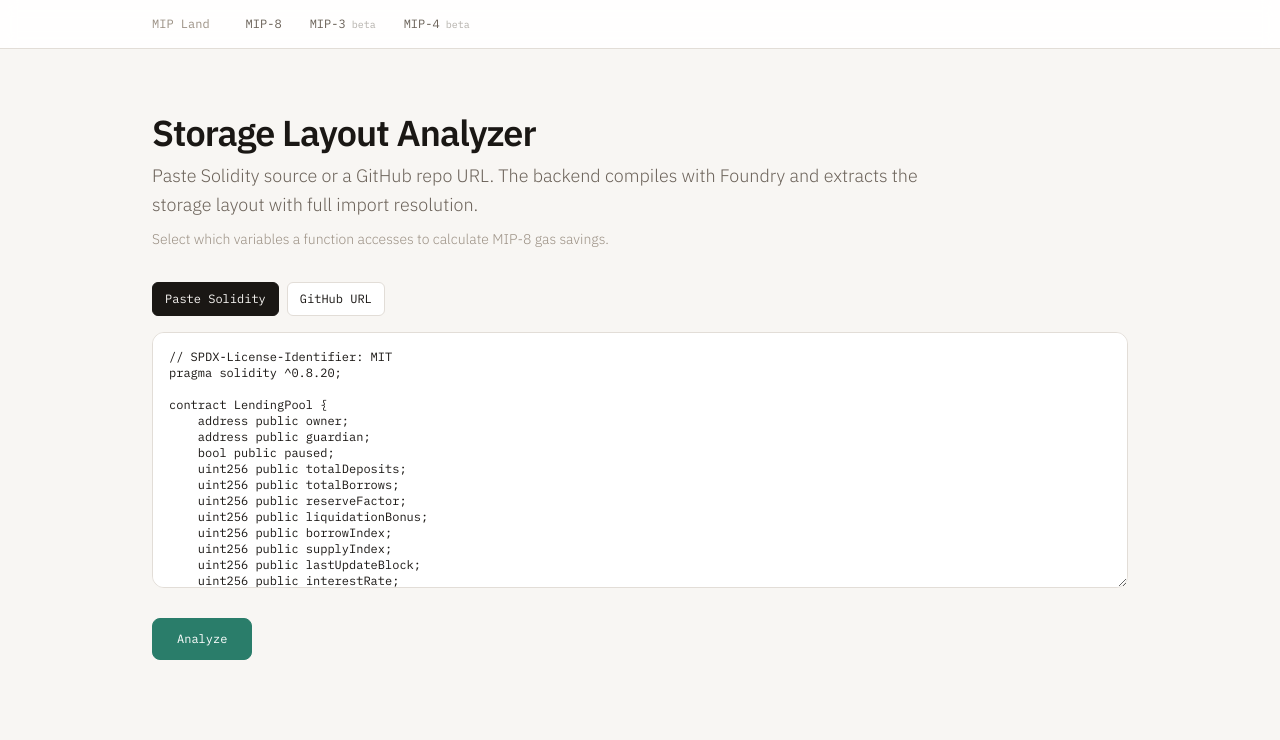
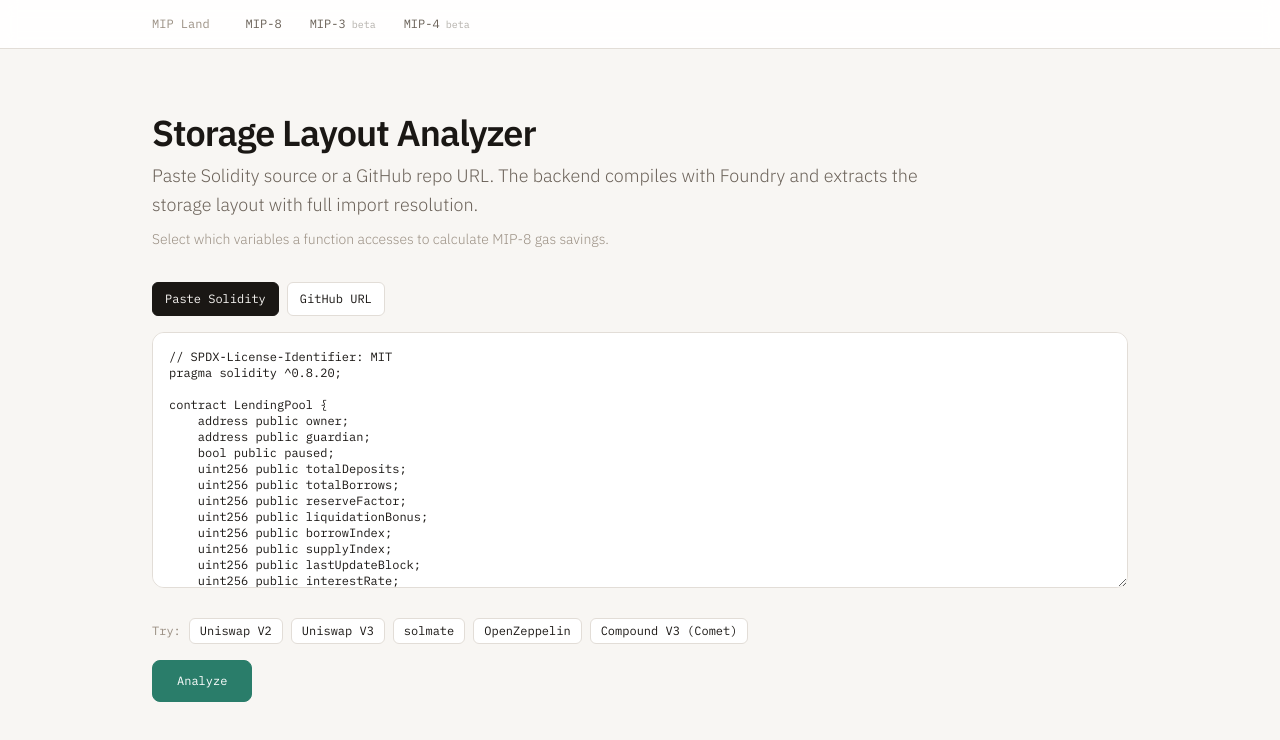
Before and after one commit to portdeveloper/pageified-storage, a Next.js app: page /analyzer in a window 1280 px wide. Shown: the top 740 px of the page. Built offline with nearby package versions, Linux system fonts and the light colour scheme.

Commit message:
Add popular repo quick-access buttons below input
Uniswap V2/V3, solmate, OpenZeppelin, Compound V3 — one click
to analyze with cached results

```diff
--- a/src/components/analyzer/AnalyzerPage.tsx
+++ b/src/components/analyzer/AnalyzerPage.tsx
@@ -43,6 +43,14 @@ contract LendingPool {
 }`;
 
 type Tab = "paste" | "github";
+
+const POPULAR_REPOS = [
+  { name: "Uniswap V2", url: "https://github.com/Uniswap/v2-core" },
+  { name: "Uniswap V3", url: "https://github.com/Uniswap/v3-core" },
+  { name: "solmate", url: "https://github.com/transmissions11/solmate" },
+  { name: "OpenZeppelin", url: "https://github.com/OpenZeppelin/openzeppelin-contracts" },
+  { name: "Compound V3 (Comet)", url: "https://github.com/compound-finance/comet" },
+];
 
 interface ProgressStep {
   label: string;
@@ -211,6 +219,46 @@ export default function AnalyzerPage() {
     analyzeProgress.finish();
     setLoading(false);
   }, [tab, source, githubUrl, analyzeProgress]);
+
+  const handleQuickRepo = useCallback(
+    async (url: string) => {
+      setTab("github");
+      setGithubUrl(url);
+      setLoading(true);
+      setResult(null);
+      setSelectedSlots(new Set());
+      setSelectedContract(0);
+      analyzeProgress.start();
+      try {
+        const res = await analyzeGithub(url);
+        setResult(res);
+        const first = res.contracts?.find((c) => c.storageLayout.length > 0);
+        if (first) {
+          const idx = res.contracts!.indexOf(first);
+          setSelectedContract(idx);
+          setSelectedSlots(
+            new Set(
+              first.storageLayout
+                .filter((v) => !isMapping(v.type))
+                .map((v) => v.slot)
+            )
+          );
+        }
+      } catch (e) {
+        setResult({
+          success: false,
+          errors: [
+            e instanceof Error
+              ? e.message
+              : "Failed to connect to analyzer service",
+          ],
+        });
+      }
+      analyzeProgress.finish();
+      setLoading(false);
+    },
+    [analyzeProgress]
+  );
 
   // Auto-analyze when navigated with ?q= param
   useEffect(() => {
@@ -412,6 +460,21 @@ export default function AnalyzerPage() {
           />
         </div>
       )}
+
+      {/* Popular repos */}
+      <div className="flex flex-wrap items-center gap-2 mb-4">
+        <span className="font-mono text-xs text-text-tertiary">Try:</span>
+        {POPULAR_REPOS.map((repo) => (
+          <button
+            key={repo.url}
+            onClick={() => handleQuickRepo(repo.url)}
+            disabled={loading}
+            className="font-mono text-xs px-2.5 py-1 rounded-md border border-border bg-surface-elevated hover:border-text-secondary hover:bg-surface transition-all cursor-pointer disabled:opacity-50 disabled:cursor-default"
+          >
+            {repo.name}
+          </button>
+        ))}
+      </div>
 
       {/* Analyze button + progress */}
       <div className="mb-8">
```
